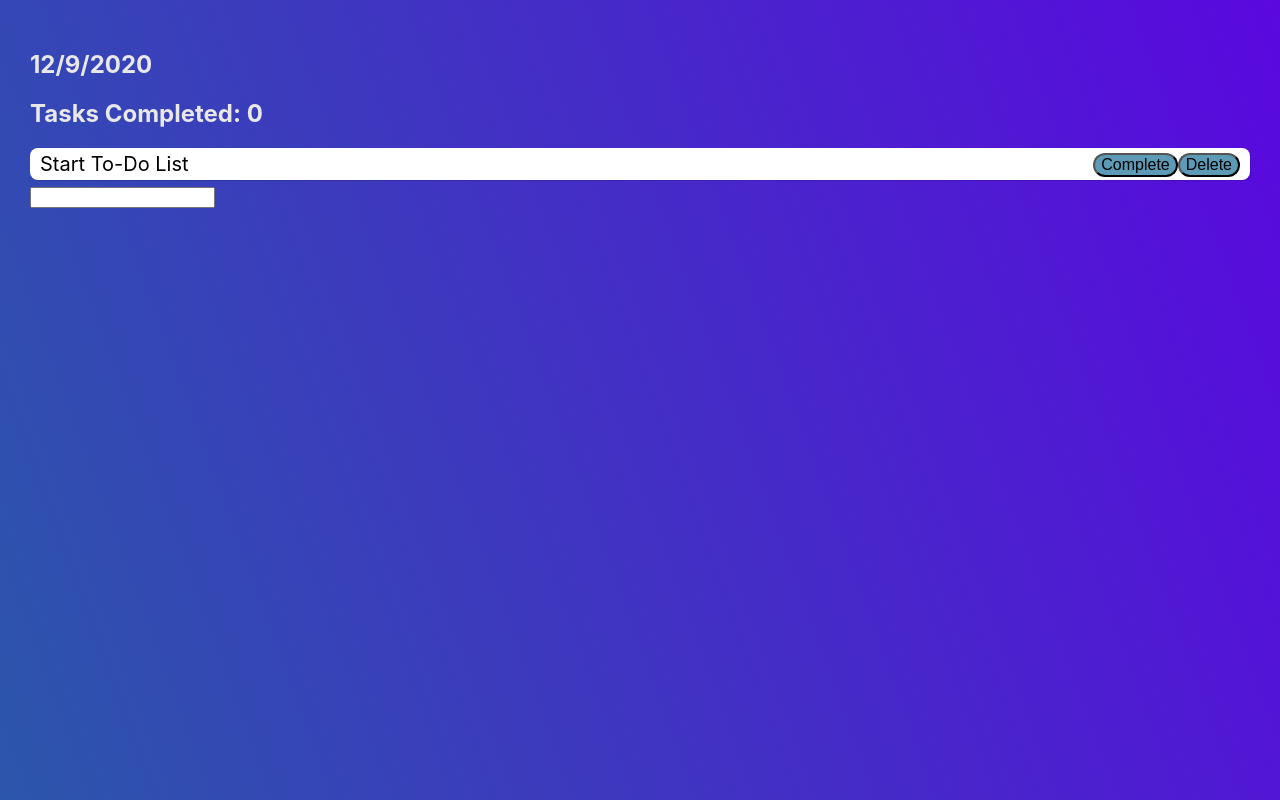
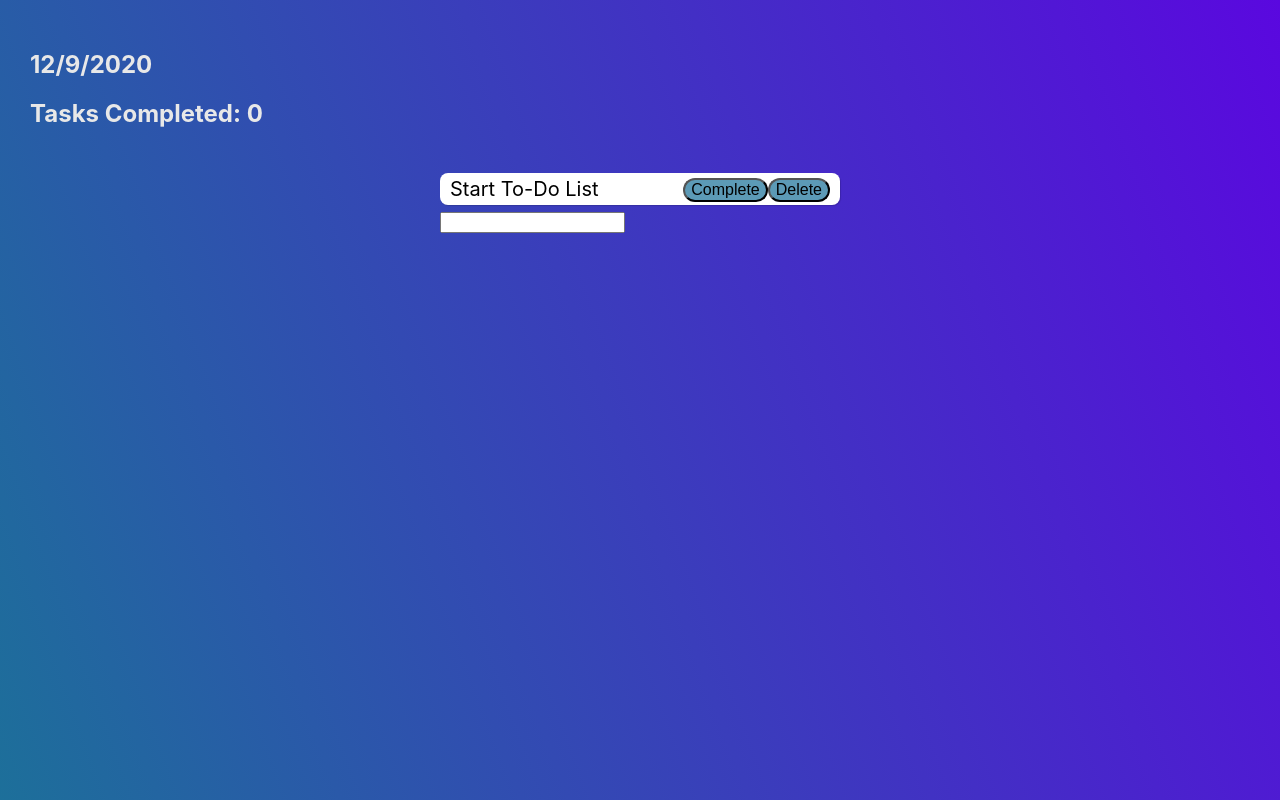
Before and after one commit to kennethvtruong/To-Do-App, a React (Create React App) app: page / in a window 1280 px wide. Shown: the top 800 px of the page. Built offline with nearby package versions, Linux system fonts and the light colour scheme.

Commit message:
fixed some errors, reformatting

```diff
--- a/src/App.css
+++ b/src/App.css
@@ -1,7 +1,5 @@
 .app {
   background: linear-gradient(250deg, #5a08df, #1a7497);
-  height: 300vh;
-  height: cover;
   padding: 30px;
 }
 #completeButton {
@@ -25,11 +23,13 @@ h2 {
   align-items: center;
   color:#e8e8e8;
 }
-.newTasks {
-  background: #e8e8e8;
+.todo-list {
+  height: 100vh;
+  overflow: hidden;
   border-radius: 4px;
   max-width: 400px;
   padding: 5px;
+  margin: auto;
 }
 .tasks {
   align-items: center;
@@ -40,5 +40,5 @@ h2 {
   font-size:20px;
   justify-content: space-between;
   margin-bottom: 6px;
-  padding: 3px 10px
+  padding: 3px 10px;
 }
--- a/src/components/Task.js
+++ b/src/components/Task.js
@@ -15,7 +15,6 @@ function Task({ tasks, index, completeTask, removeTask, count, setCount}) {
           dragConstraints={{top: 0, bottom: 0 }}
           dragElastic={1}
           whileHover={{ scale: 1.03}}
-
           layout
           initial={{ opacity: 0 }}
           animate={{ opacity: 1 }}
```
Also changed, not shown: 1 other file (tests, documents, lock files or other folders).
